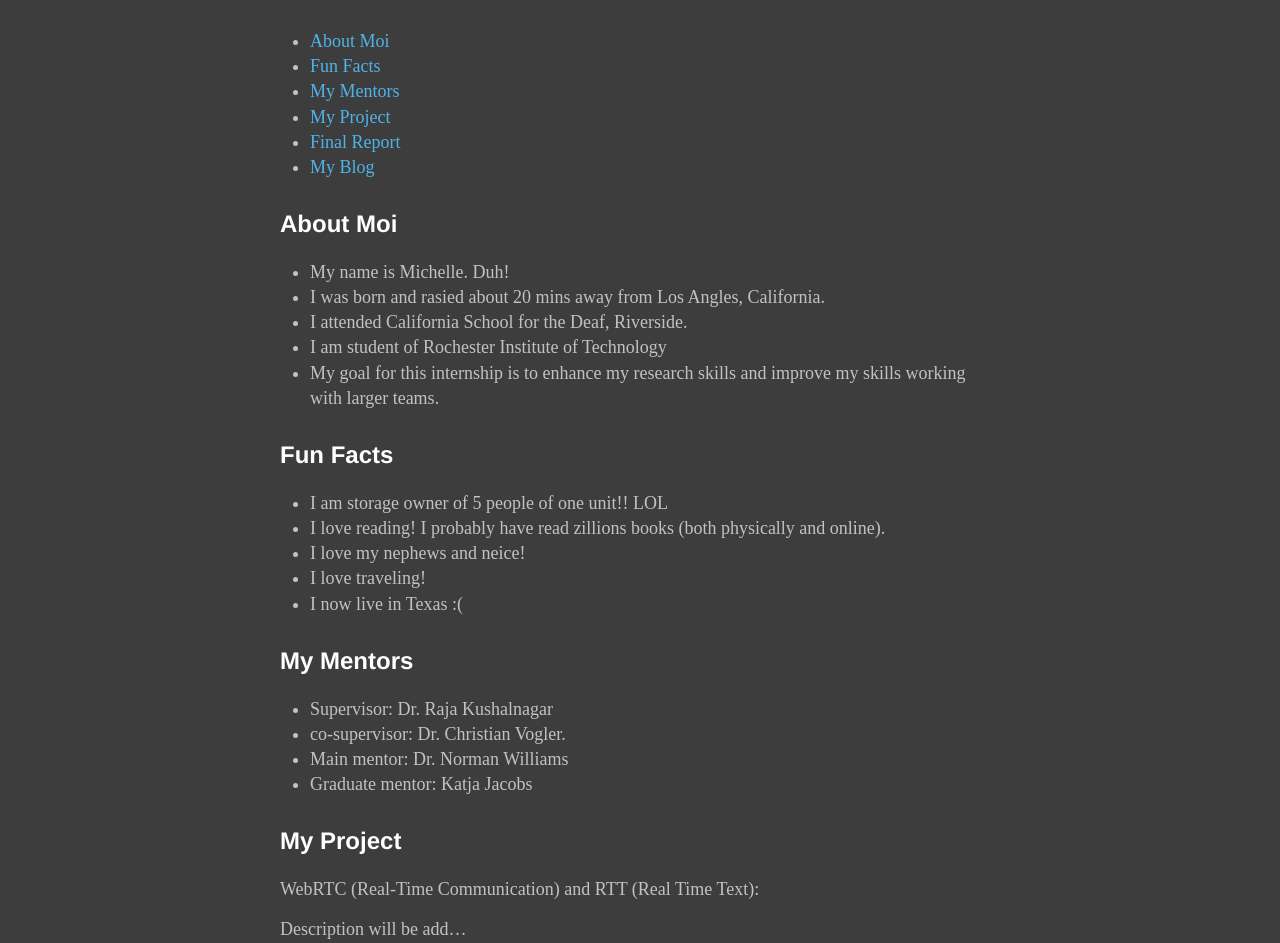
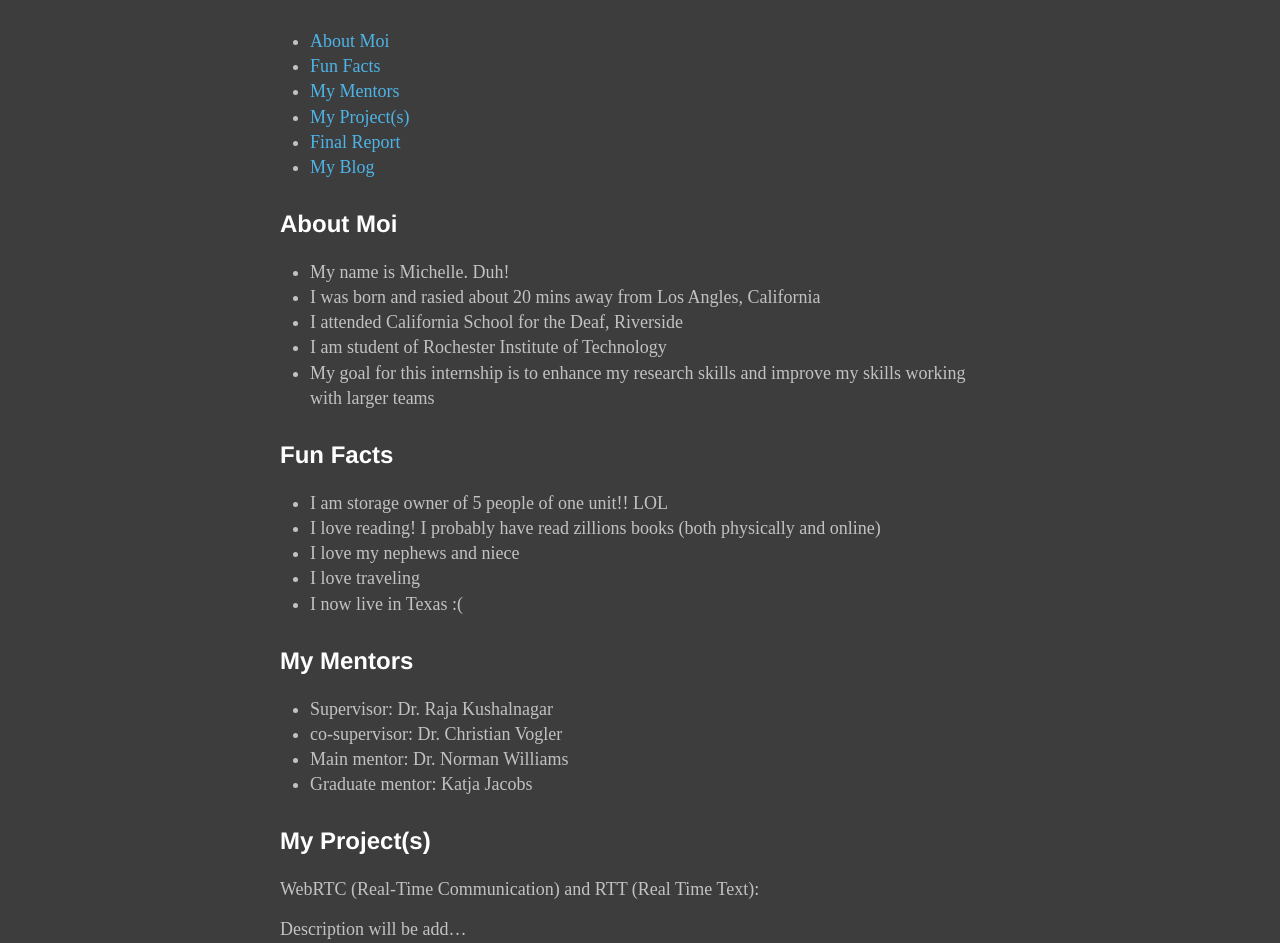
Before and after one commit to moohy2005/moohy2005.github.io, a Jekyll site: the page built from index.md, in a window 1280 px wide. Shown: the part 132-1075 px from the top of the page. Built offline with Jekyll 4.4.1, drawn with Linux system fonts in a browser that asks for light colours.

Commit message:
fix errors

```diff
--- a/index.md
+++ b/index.md
@@ -9,26 +9,26 @@ title: Summer 2021 DREU Project Site
 ## About Moi
 
 - My name is Michelle. Duh!
-- I was born and rasied about 20 mins away from Los Angles, California.
-- I attended California School for the Deaf, Riverside.
+- I was born and rasied about 20 mins away from Los Angles, California
+- I attended California School for the Deaf, Riverside
 - I am student of Rochester Institute of Technology
-- My goal for this internship is to enhance my research skills and improve my skills working with larger teams.
+- My goal for this internship is to enhance my research skills and improve my skills working with larger teams
 
 ## Fun Facts
 - I am storage owner of 5 people of one unit!! LOL
-- I love reading! I probably have read zillions books (both physically and online).
-- I love my nephews and neice!
-- I love traveling!
+- I love reading! I probably have read zillions books (both physically and online)
+- I love my nephews and niece
+- I love traveling
 - I now live in Texas :(
 
 
 ## My Mentors
 - Supervisor: Dr. Raja Kushalnagar
-- co-supervisor: Dr. Christian Vogler.
+- co-supervisor: Dr. Christian Vogler
 - Main mentor: Dr. Norman Williams
 - Graduate mentor: Katja Jacobs
 
-## My Project
+## My Project(s)
 
 WebRTC (Real-Time Communication) and RTT (Real Time Text):
 
```
